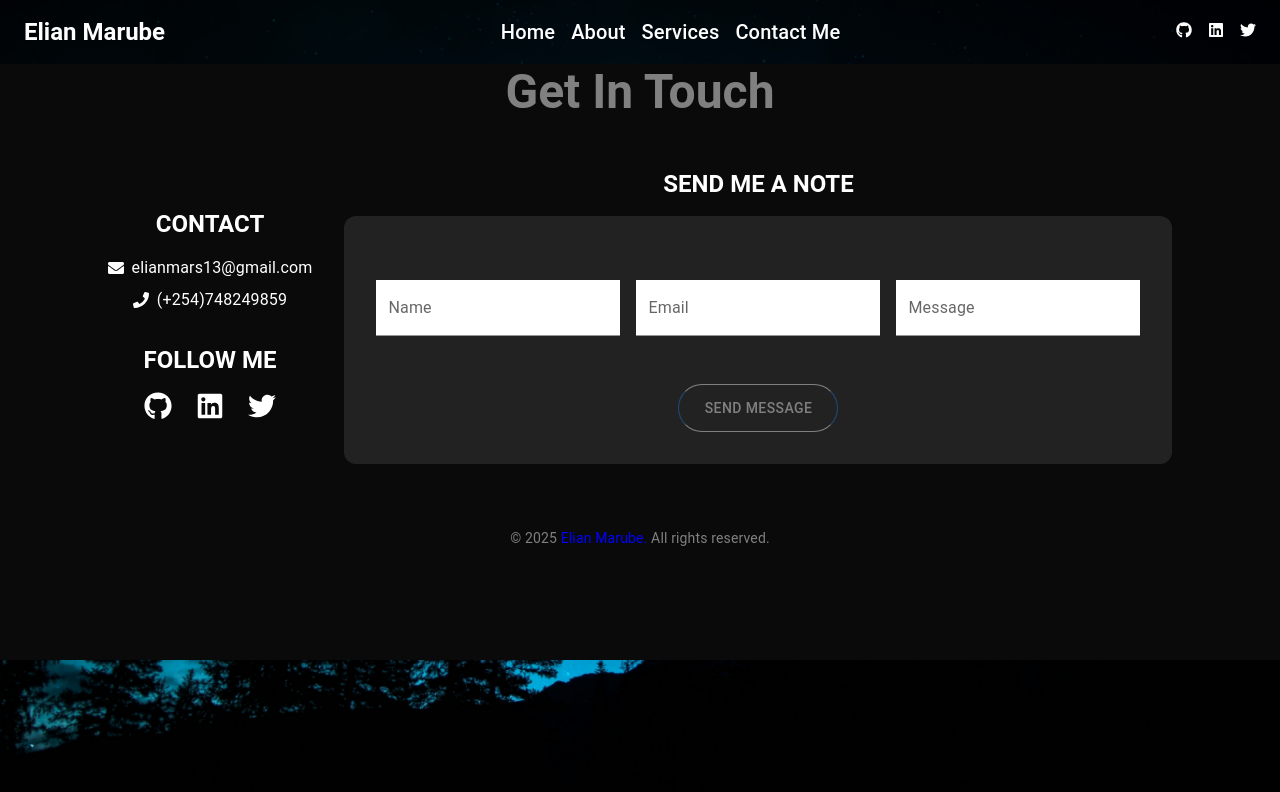
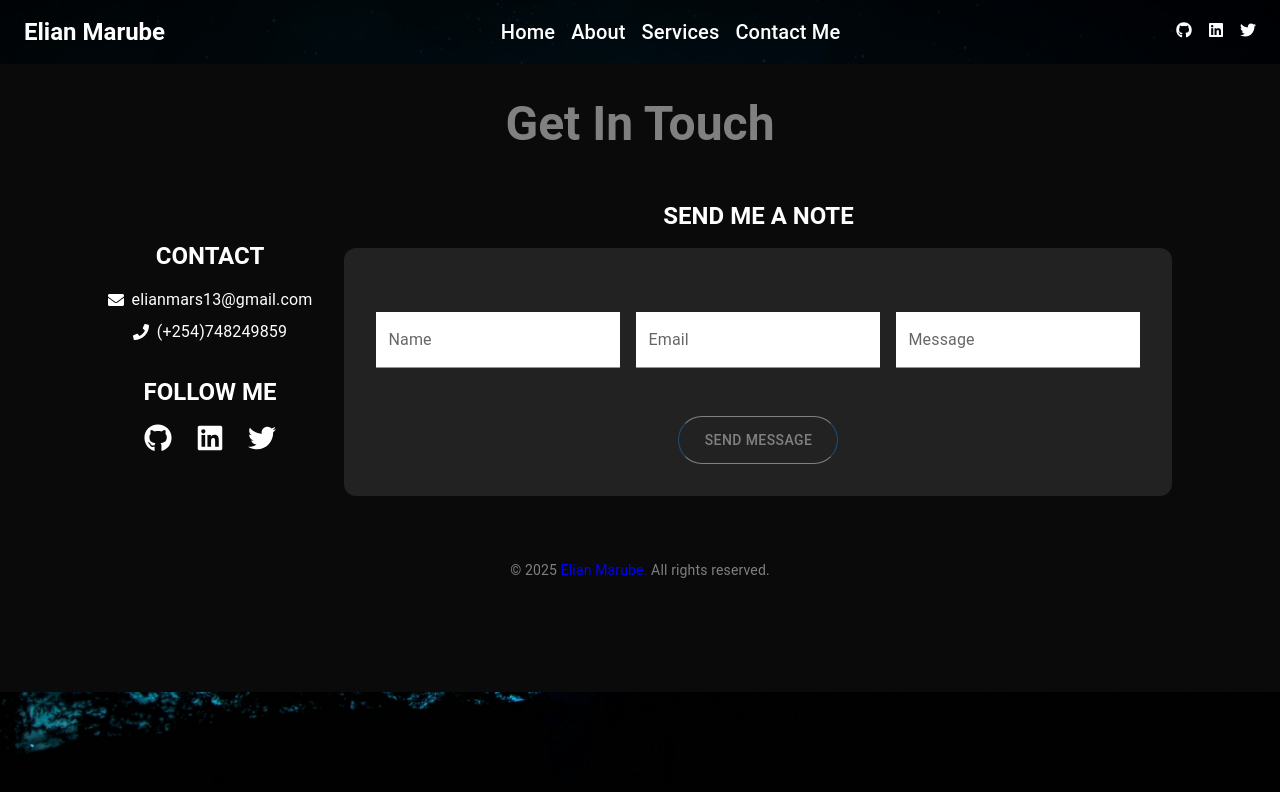
Before and after one commit to Elian-hub/portfolio, a React (Vite) app: page /contact in a window 1280 px wide. Shown: the top 792 px of the page. Built offline with nearby package versions, Linux system fonts and the light colour scheme.

Commit message:
contact page fix

```diff
--- a/src/Components/Contact/Contact.jsx
+++ b/src/Components/Contact/Contact.jsx
@@ -79,6 +79,7 @@ const Contact = () => {
         //height: { xs: '100vh', md: '100vh' },
         margin: '0',
         display: 'flex',
+        pt: 4,
         alignItems: 'center',
         justifyContent: 'center',
         alignContent: 'center',
```
